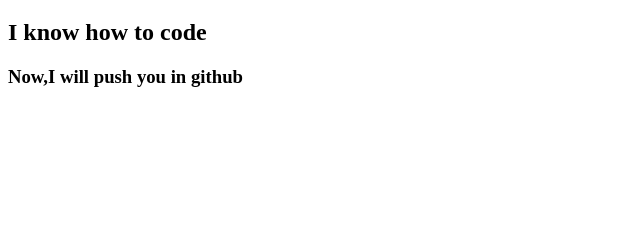
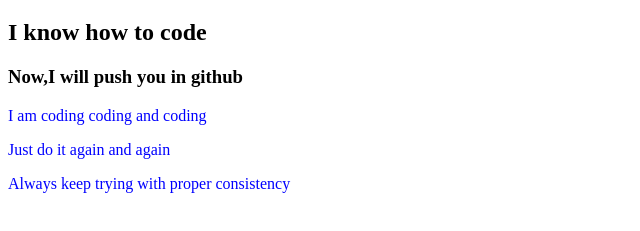
Before and after one commit to nirobkishor/my-second-repo, a plain HTML site: page index.html in a window 1280 px wide. Shown: the part 61-292 px from the top of the page, without its empty margins (0-640 px from the left). Drawn offline with Linux system fonts and the light colour scheme.

Commit message:
styles added

```diff
--- a/index.html
+++ b/index.html
@@ -6,12 +6,16 @@
     <meta http-equiv="X-UA-Compatible" content="IE=edge">
     <meta name="viewport" content="width=device-width, initial-scale=1.0">
     <title>My second github repo</title>
+    <link rel="stylesheet" href="style.css">
 </head>
 
 <body>
     <h1>I can push to github</h1>
     <h2>I know how to code</h2>
     <h3>Now,I will push you in github</h3>
+    <p>I am coding coding and coding</p>
+    <p>Just do it again and again</p>
+    <p>Always keep trying with proper consistency</p>
 </body>
 
 </html>
--- /dev/null
+++ b/style.css
@@ -0,0 +1,3 @@
+p {
+    color: blue;
+}
```
